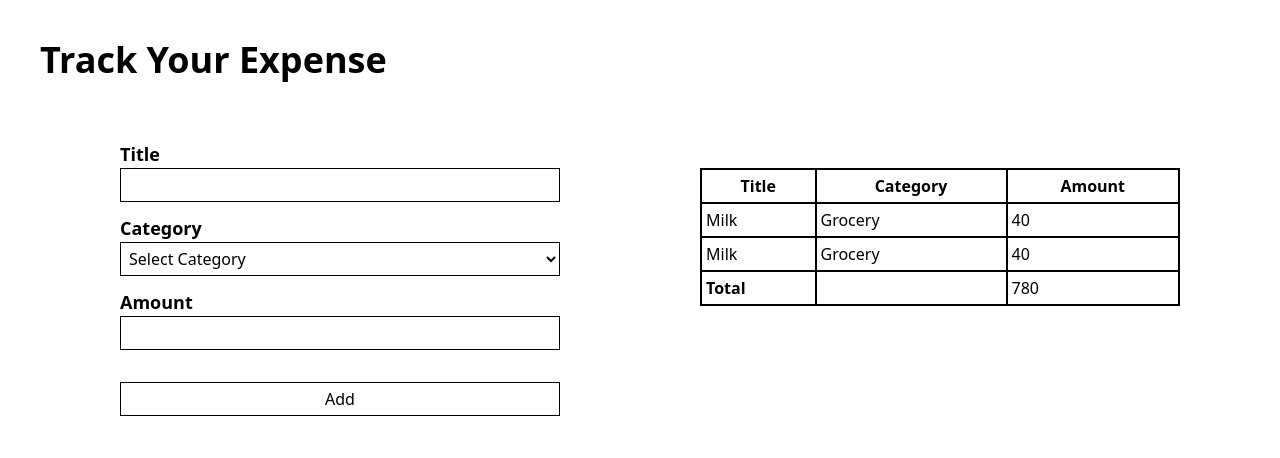
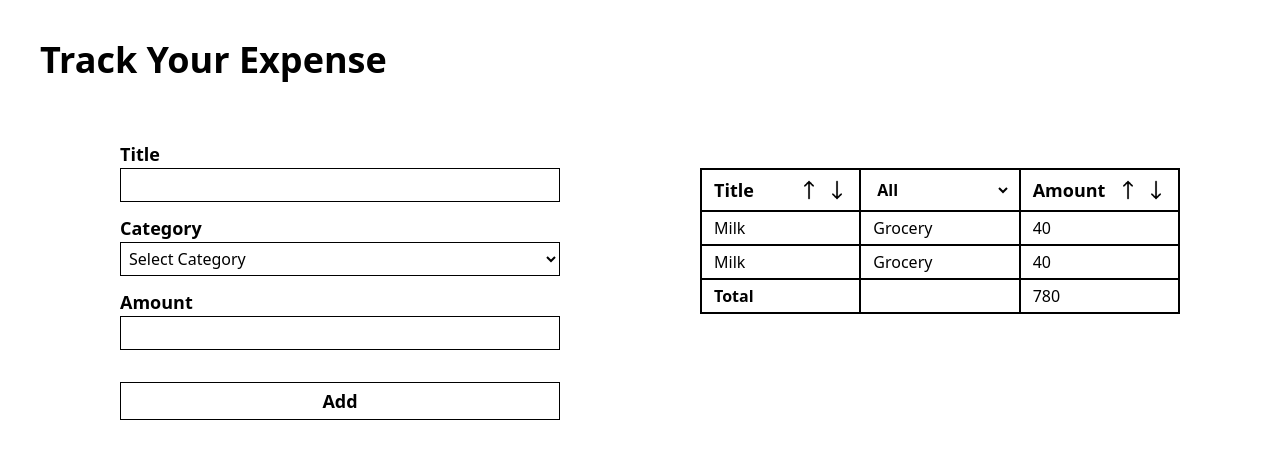
Before and after one commit to 11saim/React-Projects, a React (Vite) app in the folder Expense Tracker/: page / in a window 1280 px wide. Shown: the top 458 px of the page. Built offline with nearby package versions, Linux system fonts and the light colour scheme.

Commit message:
Arrows Added

```diff
--- a/Expense Tracker/src/components/ExpenseForm.jsx
+++ b/Expense Tracker/src/components/ExpenseForm.jsx
@@ -15,7 +15,7 @@ export default function ExpenseForm() {
         <label htmlFor="category">
           <h3 className="text-lg font-bold">Category</h3>
           <select
-            className="border w-full outline-0 p-1"
+            className="border w-full outline-0 p-1 cursor-pointer"
             name="category"
             id="category"
           >
@@ -35,7 +35,9 @@ export default function ExpenseForm() {
             id="amount"
           />
         </label>
-        <button className="mt-5 border w-full p-1 cursor-pointer">Add</button>
+        <button className="mt-5 border w-full p-1 cursor-pointer font-bold text-lg">
+          Add
+        </button>
       </form>
     </div>
   );
--- a/Expense Tracker/src/components/ExpenseTable.jsx
+++ b/Expense Tracker/src/components/ExpenseTable.jsx
@@ -1,32 +1,79 @@
 import React from "react";
+import upArrow from "../assets/up-arrow.png";
+import downArrow from "../assets/down-arrow.png";
 
 export default function ExpenseTable() {
   return (
     <table className="border-2 border-collapse w-[80%] lg:w-[40%] mt-12">
       <thead>
         <tr>
-          <th className="border-2 p-1">Title </th>
-          <th className="border-2 p-1">Category</th>
-          <th className="border-2 p-1">Amount</th>
+          <th className="border-2 py-1 px-3 w-1/3">
+            <div className="flex justify-between items-center">
+              <p className="text-lg">Title</p>
+              <div className="flex justify-center items-center space-x-2">
+                <img
+                  src={upArrow}
+                  alt="up-arrow"
+                  className="w-5 h-5 cursor-pointer"
+                />
+                <img
+                  src={downArrow}
+                  alt="down-arrow"
+                  className="w-5 h-5 cursor-pointer"
+                />
+              </div>
+            </div>
+          </th>
+          <th className="border-2 py-1 px-2 w-1/3">
+            <select
+              className="w-full outline-0 p-1 cursor-pointer"
+              name="category"
+              id="category"
+            >
+              <option value="">All</option>
+              <option value="education">Education</option>
+              <option value="bills">Bills</option>
+              <option value="grocery">Grocery</option>
+              <option value="sports">Sports</option>
+              <option value="medicine">Medicine</option>
+            </select>
+          </th>
+          <th className="border-2 py-1 px-3 w-1/3">
+            <div className="flex justify-between items-center">
+              <p className="text-lg">Amount</p>
+              <div className="flex justify-center items-center space-x-2">
+                <img
+                  src={upArrow}
+                  alt="up-arrow"
+                  className="w-5 h-5 cursor-pointer"
+                />
+                <img
+                  src={downArrow}
+                  alt="down-arrow"
+                  className="w-5 h-5 cursor-pointer"
+                />
+              </div>
+            </div>
+          </th>
         </tr>
       </thead>
       <tbody>
         <tr>
-          <td className="border-2 p-1">Milk</td>
-          <td className="border-2 p-1">Grocery</td>
-          <td className="border-2 p-1">40</td>
+          <td className="border-2 py-1 px-3">Milk</td>
+          <td className="border-2 py-1 px-3">Grocery</td>
+          <td className="border-2 py-1 px-3">40</td>
         </tr>
         <tr>
-          <td className="border-2 p-1">Milk</td>
-          <td className="border-2 p-1">Grocery</td>
-          <td className="border-2 p-1">40</td>
+          <td className="border-2 py-1 px-3">Milk</td>
+          <td className="border-2 py-1 px-3">Grocery</td>
+          <td className="border-2 py-1 px-3">40</td>
         </tr>
       </tbody>
       <tfoot>
         <tr>
-          <td className="border-2 p-1 font-bold">Total</td>
+          <td className="border-2 py-1 px-3 font-bold">Total</td>
           <td></td>
-          <td className="border-2 p-1">780</td>
+          <td className="border-2 py-1 px-3">780</td>
         </tr>
       </tfoot>
     </table>
```
Also changed, not shown: Expense Tracker/src/assets/down-arrow.png (added), Expense Tracker/src/assets/up-arrow.png (added).
